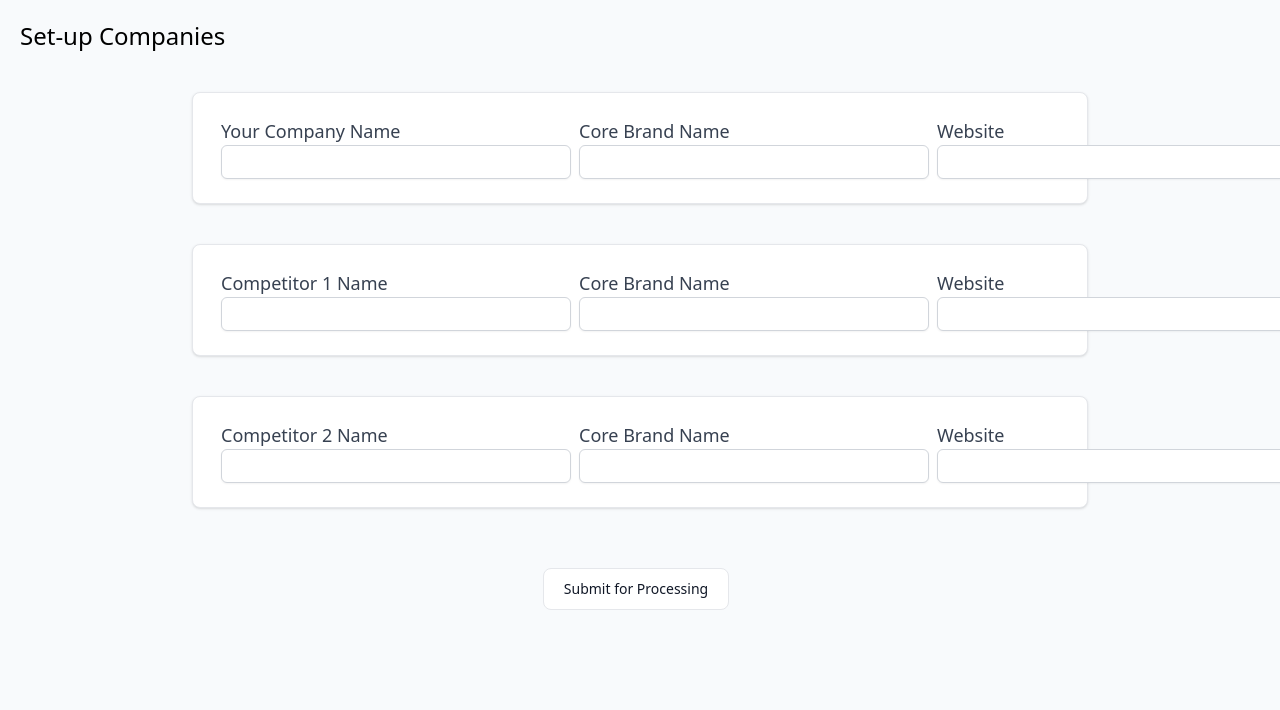
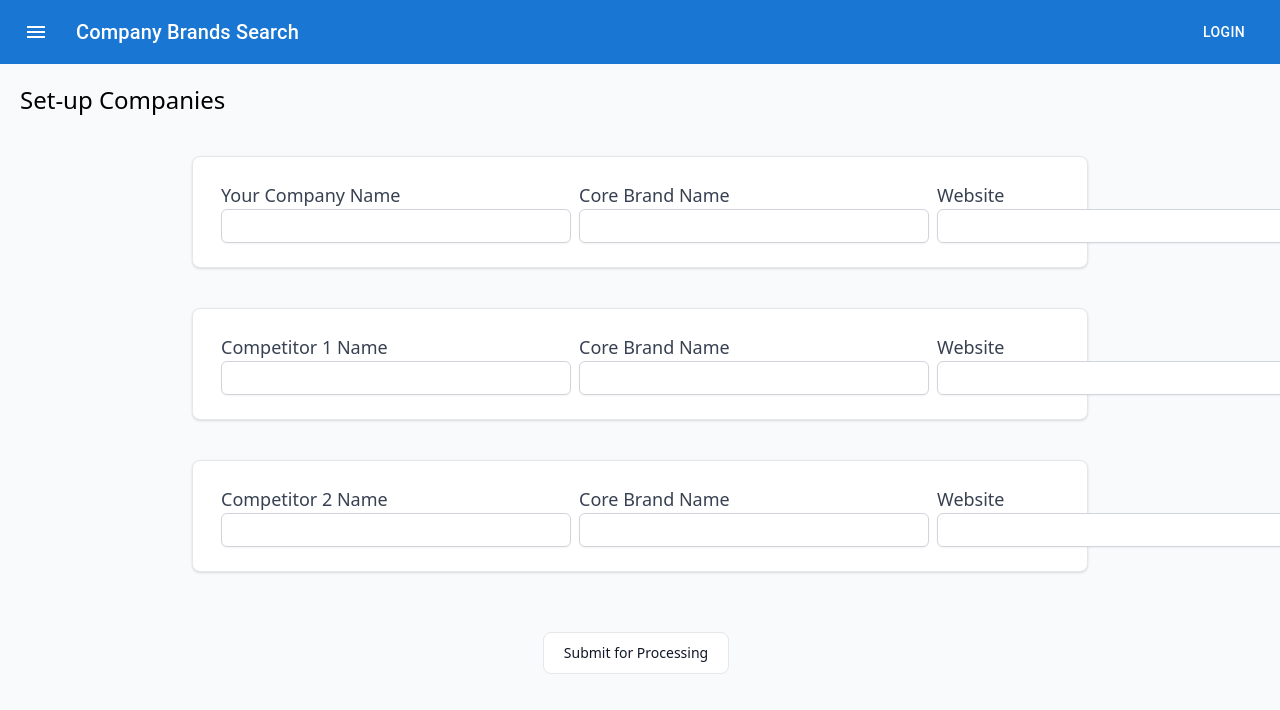
Before and after one commit to chriskitlong/companyBrand, a React (Create React App) app: page / in a window 1280 px wide. Shown: the top 710 px of the page. Built offline with nearby package versions, Linux system fonts and the light colour scheme; the HTML template or start-up script is replaced by a standard one.

Commit message:
fix: missing input

```diff
--- a/package.json
+++ b/package.json
@@ -3,6 +3,10 @@
   "version": "0.1.0",
   "private": true,
   "dependencies": {
+    "@emotion/react": "^11.10.6",
+    "@emotion/styled": "^11.10.6",
+    "@mui/icons-material": "^5.11.11",
+    "@mui/material": "^5.11.11",
     "@testing-library/jest-dom": "^5.14.1",
     "@testing-library/react": "^13.0.0",
     "@testing-library/user-event": "^13.2.1",
--- a/src/App.js
+++ b/src/App.js
@@ -1,13 +1,16 @@
 import { Routes, Route } from 'react-router-dom';
 import { Input, Pending, Result } from './pages'
+import { ButtonAppBar } from './components';
 
 function App() {
   return (
     <>
       <Routes>
-        <Route path='/' element={<Input />}></Route>
-        <Route path='/pending' element={<Pending />}></Route>
-        <Route path='/result' element={<Result />}></Route>
+        <Route path='/' element={<ButtonAppBar />}>
+          <Route path='/' element={<Input />}></Route>
+          <Route path='/pending' element={<Pending />}></Route>
+          <Route path='/result' element={<Result />}></Route>
+        </Route>
       </Routes>
     </>
   );
--- /dev/null
+++ b/src/components/Navbar/index.js
@@ -0,0 +1,45 @@
+import * as React from 'react';
+import { memo } from 'react';
+import AppBar from '@mui/material/AppBar';
+import Box from '@mui/material/Box';
+import Toolbar from '@mui/material/Toolbar';
+import Typography from '@mui/material/Typography';
+import Button from '@mui/material/Button';
+import IconButton from '@mui/material/IconButton';
+import MenuIcon from '@mui/icons-material/Menu';
+import { Outlet, useNavigate } from 'react-router-dom'
+
+export const ButtonAppBar = memo(() => {
+
+  let navigate = useNavigate();
+  const routeChange = () =>{
+    let path = `/`;
+    navigate(path);
+  }
+  return (
+    <div>
+      <Box sx={{ flexGrow: 1 }}>
+      <AppBar position="static">
+        <Toolbar>
+        <IconButton
+          size="large"
+          edge="start"
+          color="inherit"
+          aria-label="menu"
+          sx={{ mr: 2 }}
+        >
+          <MenuIcon />
+        </IconButton>
+        <Typography variant="h6" component="div" sx={{ flexGrow: 1 }} onClick={routeChange}>
+          Company Brands Search
+        </Typography>
+        <Button color="inherit">Login</Button>
+        </Toolbar>
+      </AppBar>
+      </Box>
+      <Outlet></Outlet>
+    </div>
+  );
+});
+
+export default ButtonAppBar;
--- a/src/components/index.js
+++ b/src/components/index.js
@@ -1,3 +1,4 @@
 export { InputForm } from './InputForm';
 export { Button } from './Button';
 export { ResultTable } from './ResultTable';
+export { ButtonAppBar } from './Navbar';
--- a/src/pages/Input/index.js
+++ b/src/pages/Input/index.js
@@ -47,11 +47,11 @@ export const Input = memo(() => {
   };
 
   const handleClick = () => {
-    navigate('pending', {state:arrays});
+    navigate('/pending', {state:arrays});
   }
 
   return (
-    <div className='w-full flex flex-col h-screen bg-slate-50'>
+    <div className='w-full flex flex-col h-[calc(100vh-64px)] bg-slate-50'>
       <div className='text-2xl m-5'>Set-up Companies</div>
       <div className='flex flex-col h-[calc(100vh-300px)]'>
         <div className='m-auto'>
--- a/src/pages/Pending/index.js
+++ b/src/pages/Pending/index.js
@@ -18,13 +18,20 @@ export const Pending = memo(() => {
   // let results = [];
   const fetchData = async () => {
     try {
-      const response1 = await axios.post(apiUrl, {startUrls: [{url: arrays[0].website}]});
-      const response2 = await axios.post(apiUrl, {startUrls: [{url: arrays[1].website}]});
-      const response3 = await axios.post(apiUrl, {startUrls: [{url: arrays[2].website}]});
-      console.log("res1", response1.data, "res2", response2.data, "res3", response3.data);
-      results.push({title: arrays[0].title, company: arrays[0].company, brand: arrays[0].brand, brandLists: response1.data});
-      results.push({title: arrays[1].title, company: arrays[1].company, brand: arrays[1].brand, brandLists: response2.data});
-      results.push({title: arrays[2].title, company: arrays[2].company, brand: arrays[2].brand, brandLists: response3.data});
+      let response1, response2, response3;
+      if(arrays[0].website)
+        response1 = await axios.post(apiUrl, {startUrls: [{url: arrays[0].website}]});
+      if(arrays[1].website)
+        response2 = await axios.post(apiUrl, {startUrls: [{url: arrays[1].website}]});
+      if(arrays[2].website)
+        response3 = await axios.post(apiUrl, {startUrls: [{url: arrays[2].website}]});
+      console.log("res1", response1.data);
+      if(response1)
+        results.push({title: arrays[0].title, company: arrays[0].company, brand: arrays[0].brand, brandLists: response1.data});
+      if(response2)
+        results.push({title: arrays[1].title, company: arrays[1].company, brand: arrays[1].brand, brandLists: response2.data});
+      if(response3)
+        results.push({title: arrays[2].title, company: arrays[2].company, brand: arrays[2].brand, brandLists: response3.data});
     } catch(err) {
       console.log(err)
     }
@@ -42,7 +49,7 @@ export const Pending = memo(() => {
     navigate('/result', {state:results});
   }
   return (
-    <div className='w-full flex flex-col h-screen bg-slate-50'>
+    <div className='w-full flex flex-col h-[calc(100vh-64px)] bg-slate-50'>
       <div className='text-2xl m-5'>Set-up Companies: Confirmation</div>
       <div className='flex flex-col h-[calc(100vh-300px)]'>
         <div className='m-auto'>
--- a/src/pages/Result/index.js
+++ b/src/pages/Result/index.js
@@ -8,7 +8,7 @@ export const Result = memo(() => {
 	const results = location.state;
 
   return (
-		<div className='w-full flex flex-col  bg-slate-50'>
+		<div className='w-full flex flex-col h-[calc(100vh-64px)] bg-slate-50'>
 			<div className='text-2xl mt-5 ml-5'>Results</div>
 			<div className='flex flex-col'>
 				<div className='m-auto'>
```
Also changed, not shown: 1 other file (tests, documents, lock files or other folders).
